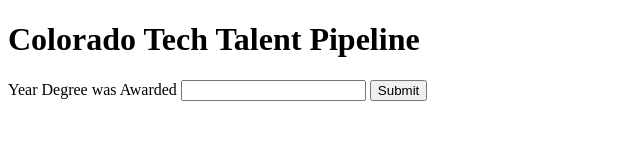
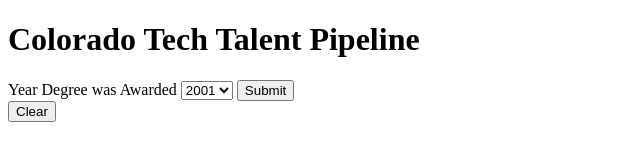
Before and after one commit to coloradokim/co-degree-visualizer, a plain HTML site: page public/index.html in a window 1280 px wide. Shown: the whole page, without its empty margins (0-640 px from the left). Drawn offline with nearby package versions, Linux system fonts and the light colour scheme.

Commit message:
fixed option issue

```diff
--- a/public/app.js
+++ b/public/app.js
@@ -18,4 +18,8 @@ $("form").submit(function(event) {
       const gradNum = results.length
       $(".showMe").append("<p>" + "In " + $year + ", " + gradNum + " people graduated from a Colorado Public Higher Education Institution with a degree in Computer and Information Sciences." + "</p>")
     });
+
+    $("button").click(function(){
+      $(".showMe").empty()
+    });
 });
--- a/public/index.html
+++ b/public/index.html
@@ -11,13 +11,32 @@
 
     <form class="input_form" action="index.html" method="get">
       <label for="year_degree_awarded">Year Degree was Awarded</label>
-      <input id="yearAwarded" type="text" name="year_degree_awarded" value="">
+      <select id="yearAwarded" name="year_degree_awarded">
+        <option value="2001">2001</option>
+        <option value="2002">2002</option>
+        <option value="2003">2003</option>
+        <option value="2004">2004</option>
+        <option value="2005">2005</option>
+        <option value="2006">2006</option>
+        <option value="2007">2007</option>
+        <option value="2008">2008</option>
+        <option value="2009">2009</option>
+        <option value="2010">2010</option>
+        <option value="2011">2011</option>
+        <option value="2012">2012</option>
+        <option value="2013">2013</option>
+        <option value="2014">2014</option>
+        <option value="2015">2015</option>
+        <option value="2016">2016</option>
+      </select>
       <input id="submit" type="submit" name="submit" value="Submit">
     </form>
 
     <div class="showMe">
 
     </div>
+
+    <button type="button" name="button">Clear</button>
 
 
   </body>
```
